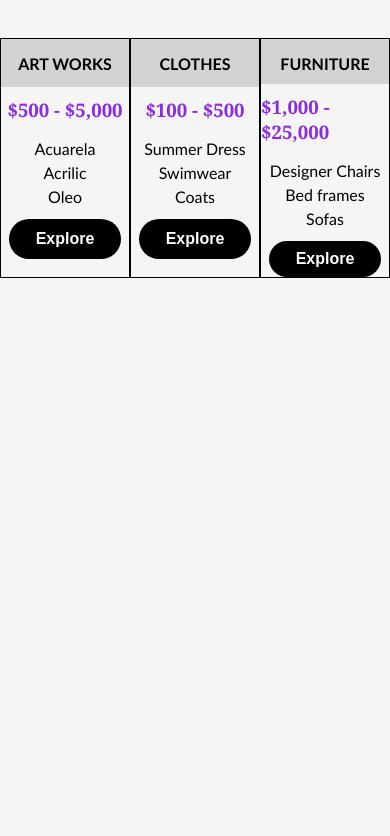
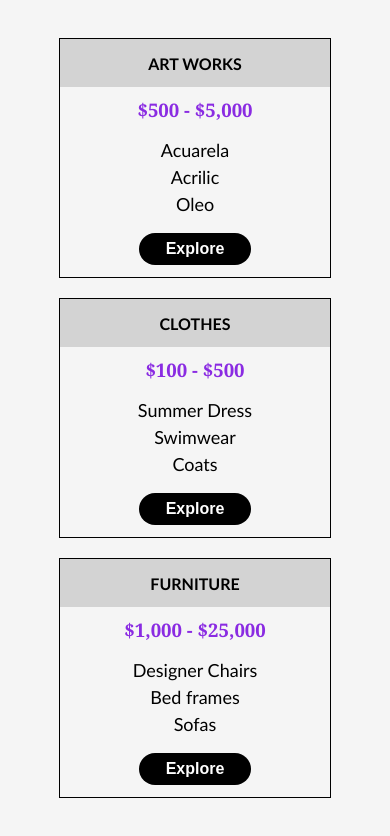
Before and after one commit to GiovanniCortes19/product-Landing-Page, a plain HTML site: page index.html in a window 390 px wide. Shown: the part 960-1796 px from the top of the page. Before the commit the page ends 1286 px from the top, so only its background shows below. Drawn offline with Linux system fonts and the light colour scheme.

Commit message:
added media query for 800max-width

```diff
--- a/index.css
+++ b/index.css
@@ -84,7 +84,6 @@ a:hover {
 #hero .btn {
   margin-top: 1em;
   margin-bottom: 1.5em;
-  height: 2em;
 }
 
 /* Container elements */
@@ -108,12 +107,22 @@ a:hover {
   margin-bottom: 3em;
 }
 
+@media (max-width: 800px) {
+  #price {
+    flex-direction: column;
+  }
+
+  .product {
+    margin-bottom: 20px;
+  }
+}
+
 .product {
   display: flex;
   flex-direction: column;
   align-items: center;
   border: 1px solid;
-  width: 15em;
+  width: 17em;
   height: 15em;
 }
 
@@ -130,7 +139,7 @@ a:hover {
 
 .btn {
   width: 7em;
-  height: 2.5em;
+  height: 2em;
   border-radius: 20px;
   border: none;
   background-color: black;
@@ -177,8 +186,9 @@ a:hover {
 }
 
 #items ul {
+  font-size: large;
   margin-top: 15px;
-  margin-bottom: 10px;
+  margin-bottom: 15px;
   text-align: center;
 }
 
```
